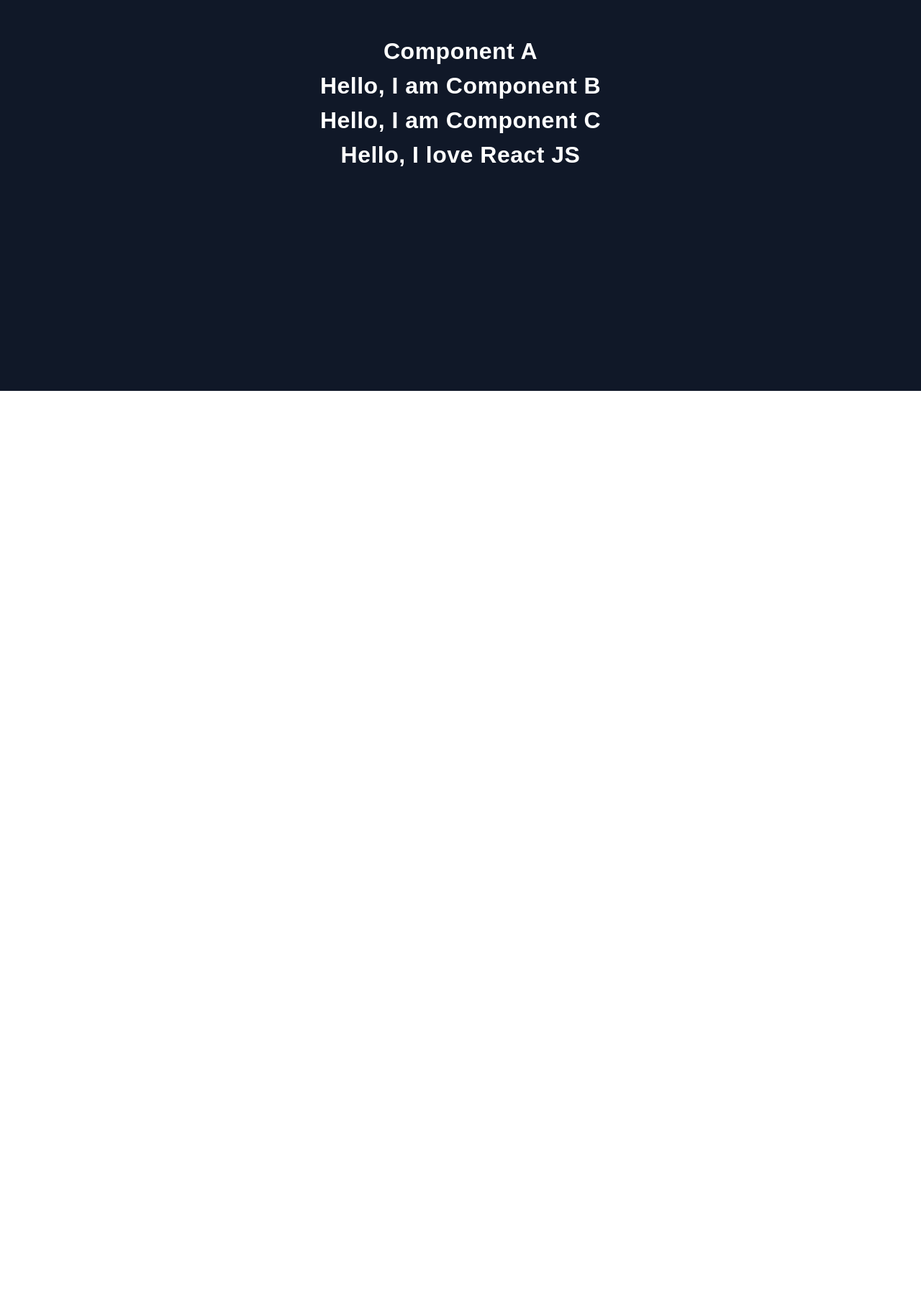
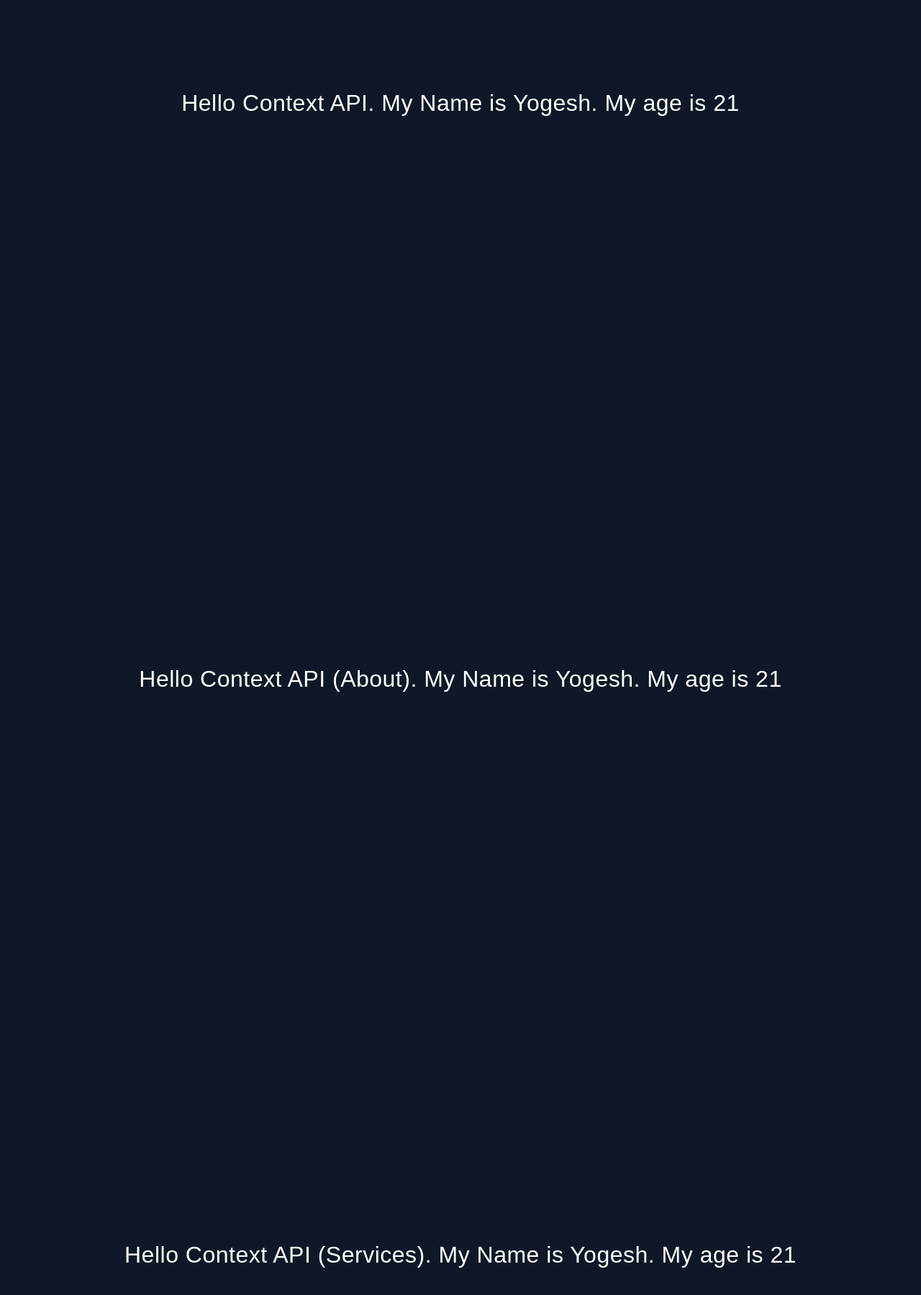
Before and after one commit to NishuJat144/React-Journey, a React (Vite) app: page / in a window 1280 px wide. Shown: the part 257-2056 px from the top of the page at 72% size. Before the commit the page ends 800 px from the top, so only its background shows below. Built offline with nearby package versions, Linux system fonts and the light colour scheme.

Commit message:
ContextApi & useContext hook

```diff
--- /dev/null
+++ b/src/components/hooks/ContextApi/About.jsx
@@ -0,0 +1,19 @@
+import { useContext } from "react"
+import { BioContext } from ".";
+
+export const About = () => {
+
+    //& 3. Consumer
+   const {myName , myAge} =  useContext(BioContext);
+
+    return (
+    <section
+       className= {`p-4 h-lvh font-display tracking-wider flex flex-col
+       justify-center items-center bg-gray-900 text-white`}>
+         <h1>
+        Hello Context API (About). My Name is {myName}. My age is {myAge}
+        </h1>
+    </section>
+        )
+
+}
--- /dev/null
+++ b/src/components/hooks/ContextApi/Home.jsx
@@ -0,0 +1,18 @@
+import { useContext } from "react"
+import { BioContext } from ".";
+
+export const Home = () => {
+
+    //& 3. Consumer
+   const {myName , myAge} =  useContext(BioContext);
+
+    return (
+         <section
+          className= {`p-4 h-lvh font-display tracking-wider flex flex-col
+         justify-center items-center bg-gray-900 text-white`}>
+             <h1>
+            Hello Context API. My Name is {myName}. My age is {myAge}
+         </h1>
+         </section>
+    )
+}
--- /dev/null
+++ b/src/components/hooks/ContextApi/Services.jsx
@@ -0,0 +1,19 @@
+import { useContext } from "react"
+import { BioContext } from ".";
+
+export const Services = () => {
+
+    //& 3. Consumer
+   const {myName , myAge} =  useContext(BioContext);
+
+    return (
+    <section
+       className= {`p-4 h-lvh font-display tracking-wider flex flex-col
+       justify-center items-center bg-gray-900 text-white`}>
+         <h1>
+        Hello Context API (Services). My Name is {myName}. My age is {myAge}
+        </h1>
+    </section>
+        )
+
+}
--- /dev/null
+++ b/src/components/hooks/ContextApi/index.jsx
@@ -0,0 +1,13 @@
+import {createContext} from "react";
+
+//& 1. Creating Context => Warehouse
+export const BioContext = createContext();
+
+//& 2. Providing Provider => Delivery Boy
+export const BioProvider = ({children})=> {
+  const myName = "Yogesh"
+  const myAge = 21 ;
+  console.log(children);
+
+  return <BioContext.Provider value={{myName , myAge}}>{children}</BioContext.Provider>
+}
--- a/src/index.css
+++ b/src/index.css
@@ -11,11 +11,11 @@
   font-size: 62.5%;
 }
 
-h1,h2 , h3 , h4 , h5 , h6 {
+/* h1,h2 , h3 , h4 , h5 , h6 {
   color: var(--heading-color);
   font-family: 'Poppins' , sans-serif;
   font-weight: 900;
-}
+} */
 
 h1{
   font-size: 3.2rem;
--- a/src/main.jsx
+++ b/src/main.jsx
@@ -2,7 +2,11 @@
 import { createRoot } from 'react-dom/client'
 // import { Profile } from './components/Profile.jsx'
 import './index.css'
-import { ParentComponent } from './components/PropDrilling'
+import { BioProvider } from './components/hooks/ContextApi'
+import { Home } from './components/hooks/ContextApi/Home'
+import { About } from './components/hooks/ContextApi/About'
+import { Services } from './components/hooks/ContextApi/Services'
+// import { ParentComponent } from './components/PropDrilling'
 // import { UseId } from './components/hooks/useId'
 // import { ForwardRef } from './components/hooks/useRef/ForwardRef'
 // import { UseRef } from './components/hooks/useRef'
@@ -80,7 +84,13 @@
 
   {/* <UseId/> */}
 
-  <ParentComponent/>
+  {/* <ParentComponent/> */}
+
+  <BioProvider>
+    <Home/>
+    <About/>
+    <Services/>
+  </BioProvider>
 
   </StrictMode>
 )
```
